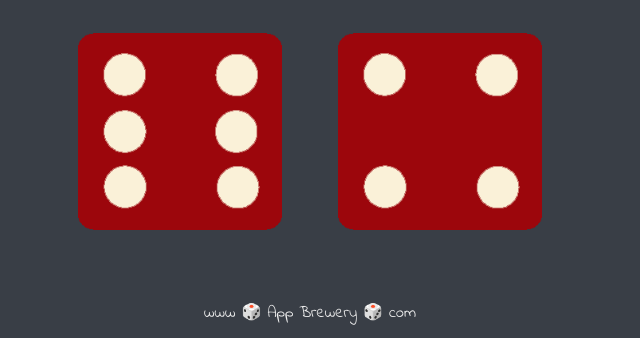
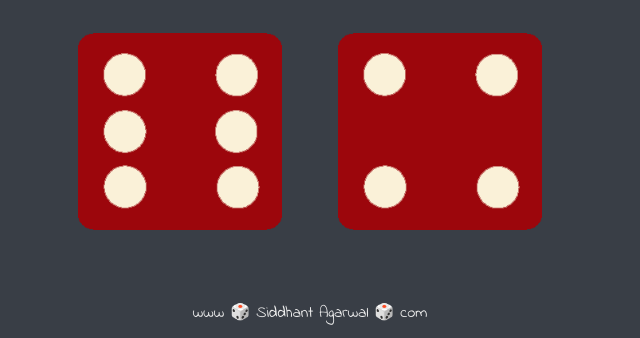
Before and after one commit to Siddhant-Agarwal4583/Dicee, a plain HTML site: page index.html in a window 1280 px wide. Shown: the part 462-800 px from the top of the page, without its empty margins (330-970 px from the left). Drawn offline with Linux system fonts and the light colour scheme.

Commit message:
Update index.html

```diff
--- a/index.html
+++ b/index.html
@@ -28,6 +28,6 @@
   </body>
 
   <footer>
-    www 🎲 App Brewery 🎲 com
+    www 🎲 Siddhant Agarwal 🎲 com
   </footer>
 </html>
```
